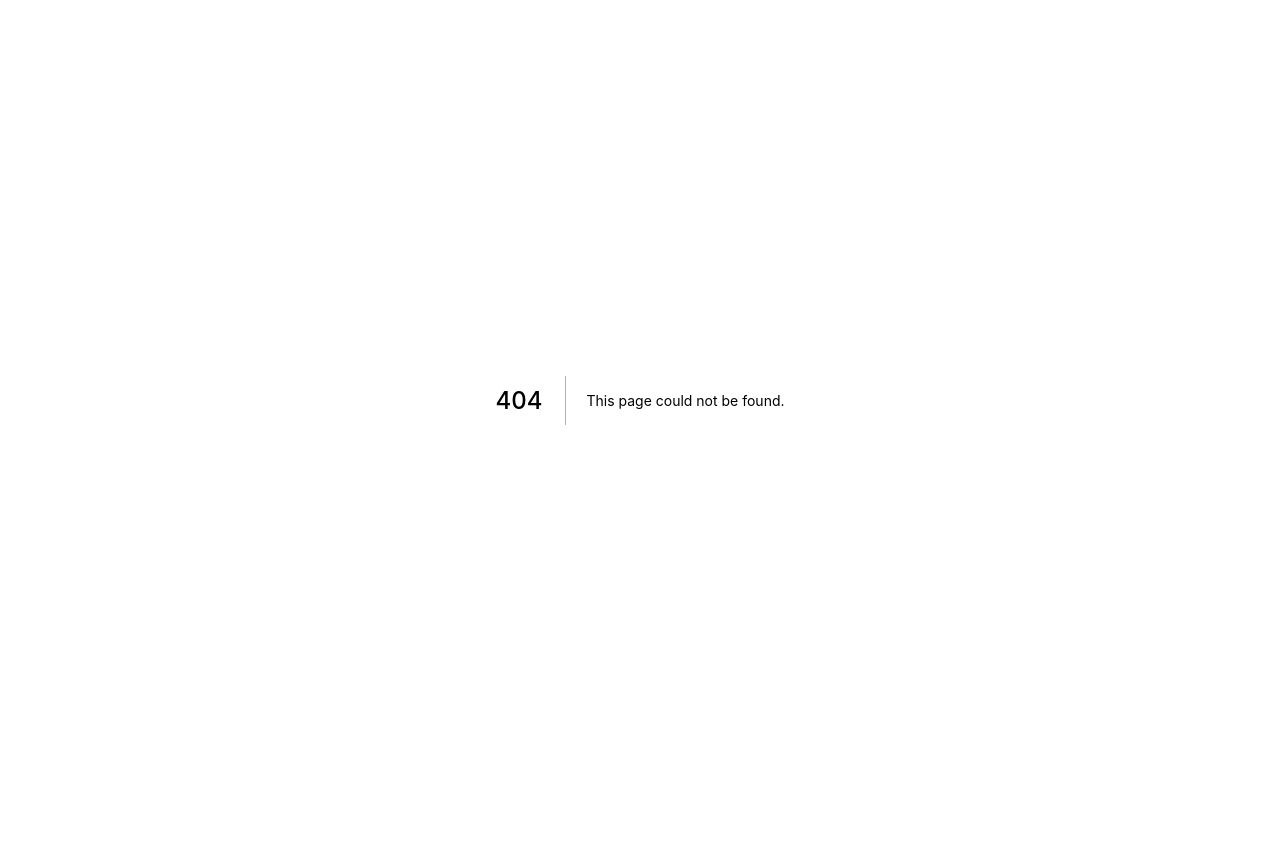
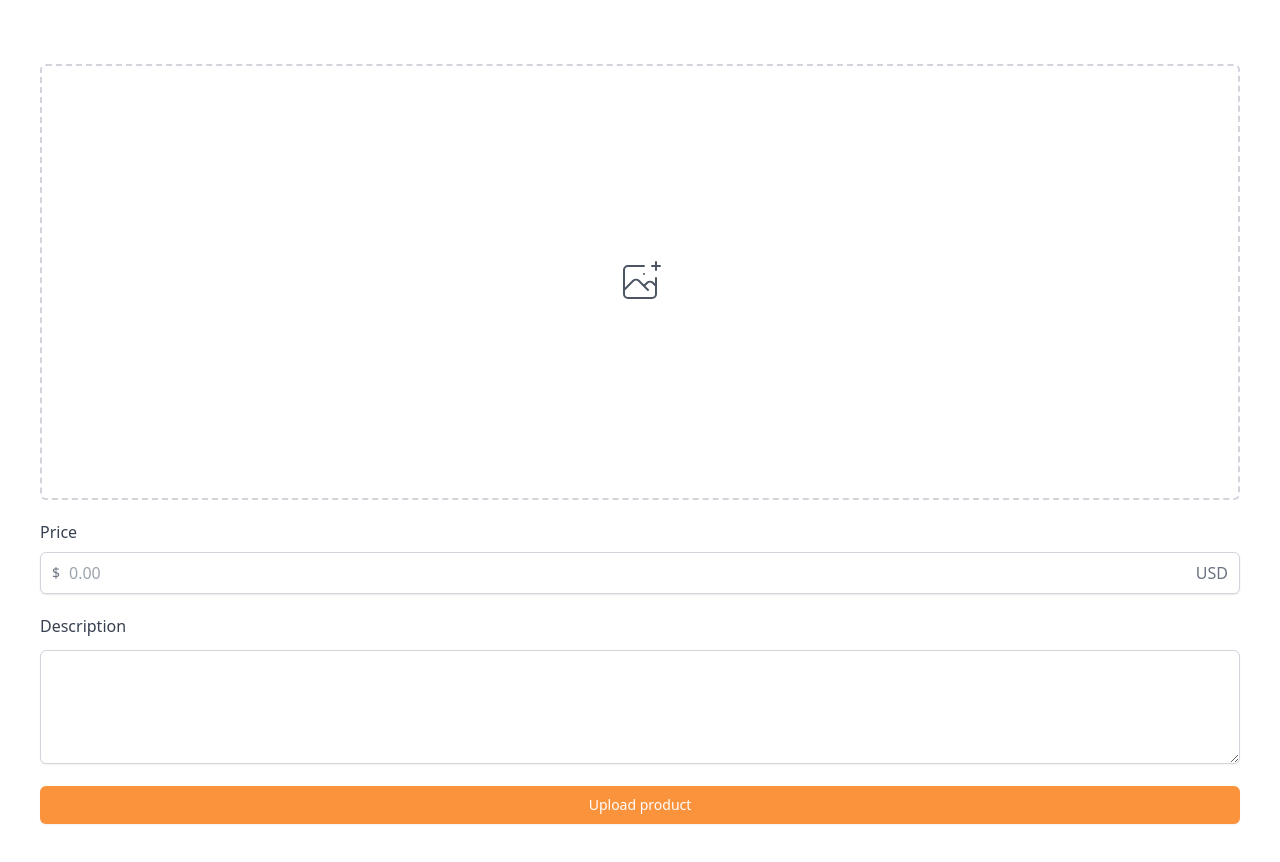
Before and after one commit to huiwonjeong/carrot-market, a Next.js app: page /upload in a window 1280 px wide. Before the commit this address had no page. Shown: the top 862 px of the page. Before the commit the page ends 800 px from the top, so only its background shows below. Built offline with nearby package versions, Linux system fonts and the light colour scheme.

Commit message:
update upload page

```diff
--- a/pages/enter.tsx
+++ b/pages/enter.tsx
@@ -40,13 +40,14 @@ export default function Enter() {
           </div>
         </div>
         <form className="flex flex-col mt-8">
-          <label className="tex-sm font-medium text-gray-700">
+          <label htmlFor="input" className="tex-sm font-medium text-gray-700">
             {method === "email" ? "Email address" : null}
             {method === "phone" ? "Phone number" : null}
           </label>
           <div className="mt-1">
             {method === "email" ? (
               <input
+                id="input"
                 type="email"
                 className="appearance-none w-full px-3 py-2 border border-gray-300 rounded-md shadow-sm placeholder-gray-400 focus:!outline-none focus:border-orange-400 focus:ring-orange-400"
                 required
@@ -58,6 +59,7 @@ export default function Enter() {
                   +1
                 </span>
                 <input
+                  id="input"
                   className="appearance-none w-full px-3 py-2 border border-gray-300 border-l-0 rounded-r-md shadow-sm placeholder-gray-400 focus:!outline-none focus:border-orange-400 focus:ring-orange-400"
                   type="number"
                   required
--- /dev/null
+++ b/pages/upload.tsx
@@ -0,0 +1,69 @@
+import type { NextPage } from "next";
+
+const Upload: NextPage = () => {
+  return (
+    <div className="px-10 py-16">
+      <div>
+        <div>
+          <label className="w-full text-gray-600 hover:text-orange-400 hover:cursor-pointer hover:border-orange-400 flex items-center justify-center border-2 border-dashed border-gray-300 py-48 rounded-md ">
+            <svg
+              className="h-12 w-12"
+              stroke="currentColor"
+              fill="none"
+              viewBox="0 0 48 48"
+              aria-hidden="true"
+            >
+              <path
+                d="M28 8H12a4 4 0 00-4 4v20m32-12v8m0 0v8a4 4 0 01-4 4H12a4 4 0 01-4-4v-4m32-4l-3.172-3.172a4 4 0 00-5.656 0L28 28M8 32l9.172-9.172a4 4 0 015.656 0L28 28m0 0l4 4m4-24h8m-4-4v8m-12 4h.02"
+                strokeWidth={2}
+                strokeLinecap="round"
+                strokeLinejoin="round"
+              />
+            </svg>
+
+            <input className="hidden" type="file" />
+          </label>
+        </div>
+      </div>
+      <div className="my-5">
+        <label
+          className="tex-sm font-medium text-gray-700 block mb-2"
+          htmlFor="price"
+        >
+          Price
+        </label>
+        <div className="rounded-md shadow-sm relative flex items-center">
+          <div className="absolute left-0 pl-3 flex items-center justify-center pointer-events-none">
+            <span className="text-gray-500 text-sm">$</span>
+          </div>
+          <input
+            className="appearance-none w-full px-3 pl-7 border border-gray-300 rounded-md shadow-sm placeholder-gray-400 focus:!outline-none focus:border-orange-400 focus:ring-orange-400"
+            id="price"
+            type="text"
+            placeholder="0.00"
+          />
+          <div className="absolute right-0 pr-3 items-center pointer-events-none ">
+            <span className="text-gray-500">USD</span>
+          </div>
+        </div>
+      </div>
+      <div>
+        <label
+          className="tex-sm font-medium text-gray-700 block mb-2"
+          htmlFor="description"
+        >
+          Description
+        </label>
+        <textarea
+          className="mt-1 shadow-sm w-full focus:ring-orange-400 rounded-md focus:!outline-none border-gray-300 focus:border-orange-400"
+          rows={4}
+        />
+      </div>
+      <button className="mt-4 w-full bg-orange-400 hover:bg-orange-500 text-white py-2 border rounded-md border-transparent shadow-sm text-sm font-medium focus:ring-2 focus:!ring-orange-400 focus:ring-offset-2 focus:!outline-none">
+        Upload product
+      </button>
+    </div>
+  );
+};
+
+export default Upload;
```
Also changed, not shown: public/upload_page.png (added), 1 other file (tests, documents, lock files or other folders).
